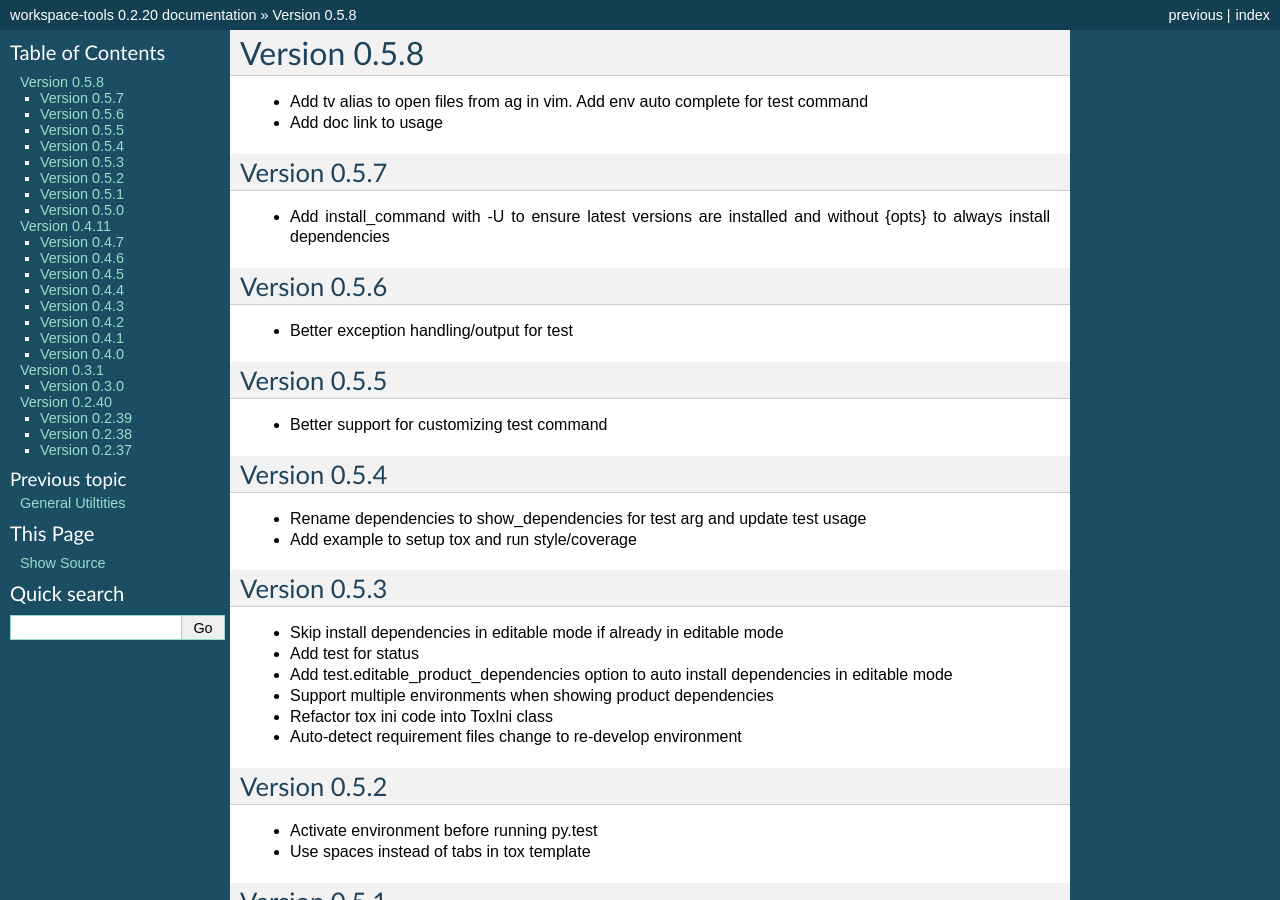
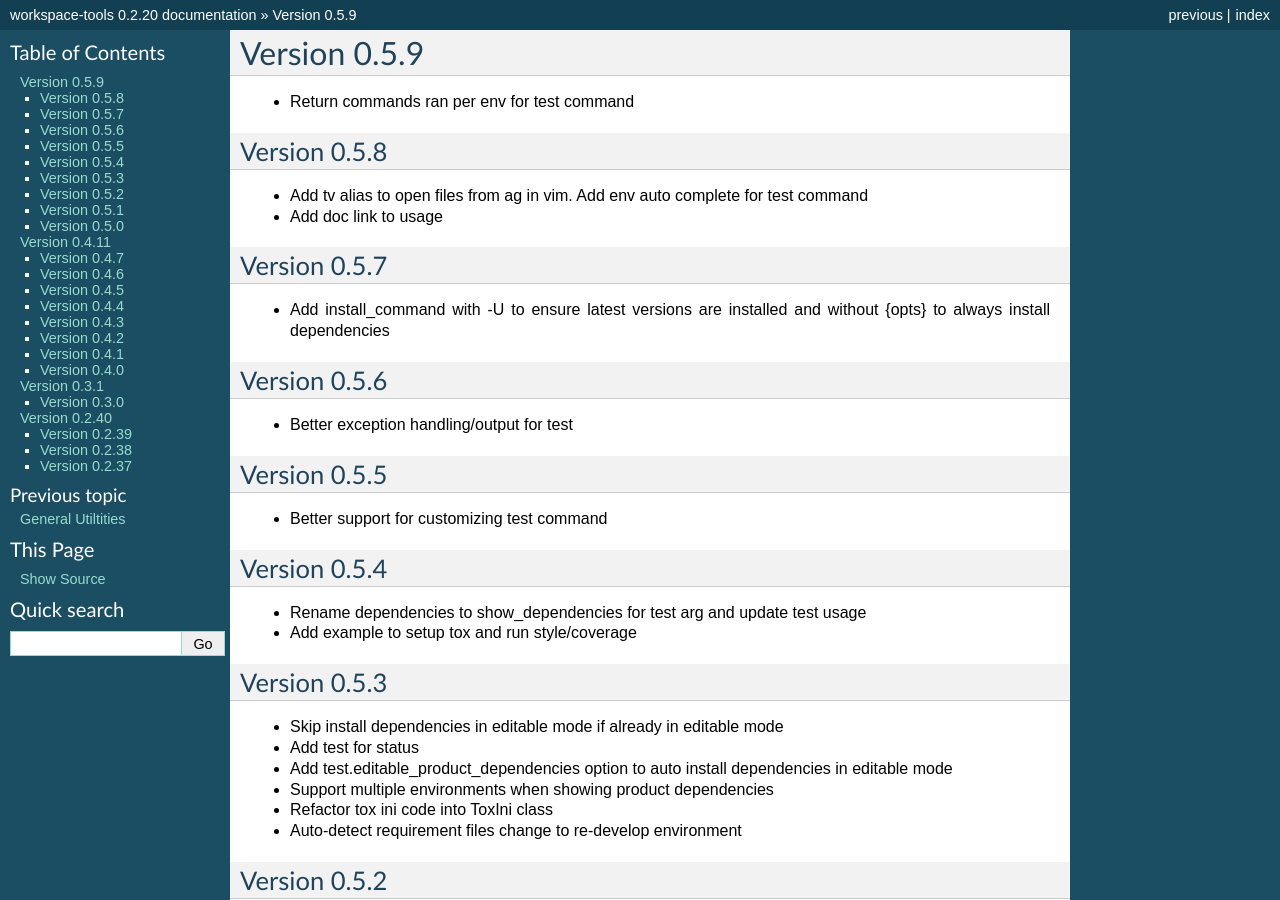
Before and after one commit to maxzheng/workspace-tools, a Sphinx documentation site: the page built from docs/CHANGELOG.rst, in a window 1280 px wide and 900 px high. Built offline with Sphinx 7.4.7, drawn with Linux system fonts in a browser that asks for light colours; some of the changed text lies outside the part shown.

Commit message:
Publish version 0.5.9

```diff
--- a/docs/CHANGELOG.rst
+++ b/docs/CHANGELOG.rst
@@ -1,5 +1,11 @@
+Version 0.5.9
+================================================================================
+
+* Return commands ran per env for test command
+
+
 Version 0.5.8
-================================================================================
+--------------------------------------------------------------------------------
 
 * Add tv alias to open files from ag in vim.
   Add env auto complete for test command
--- a/setup.py
+++ b/setup.py
@@ -10,7 +10,7 @@ def find_files(path):
 
 setuptools.setup(
   name='workspace-tools',
-  version='0.5.8',
+  version='0.5.9',
 
   author='Max Zheng',
   author_email='maxzheng.os @t gmail.com',
```
